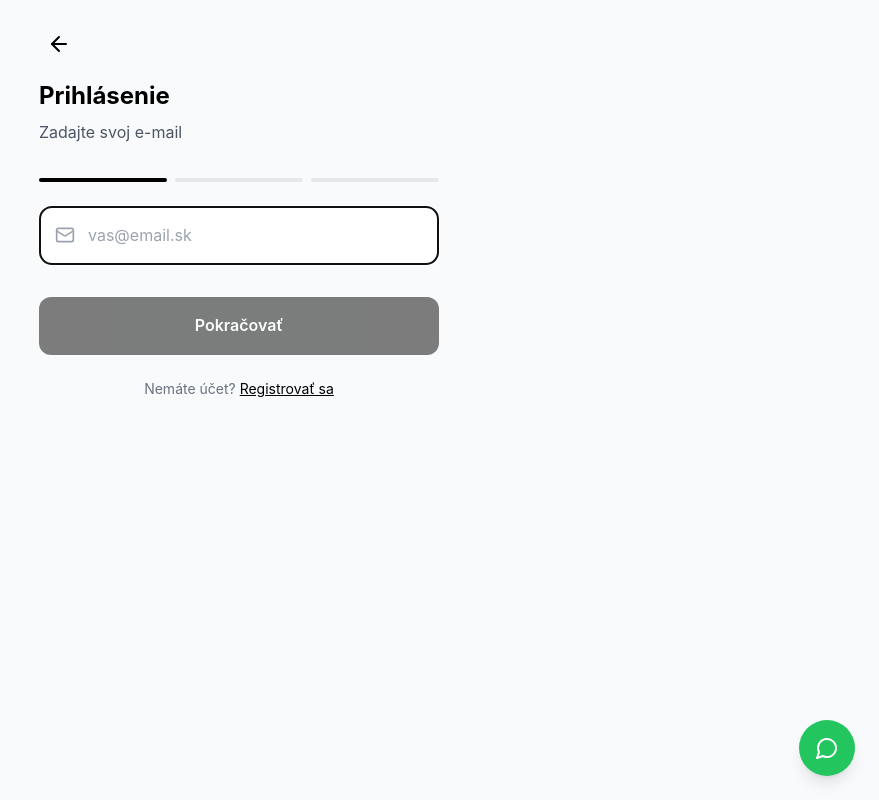
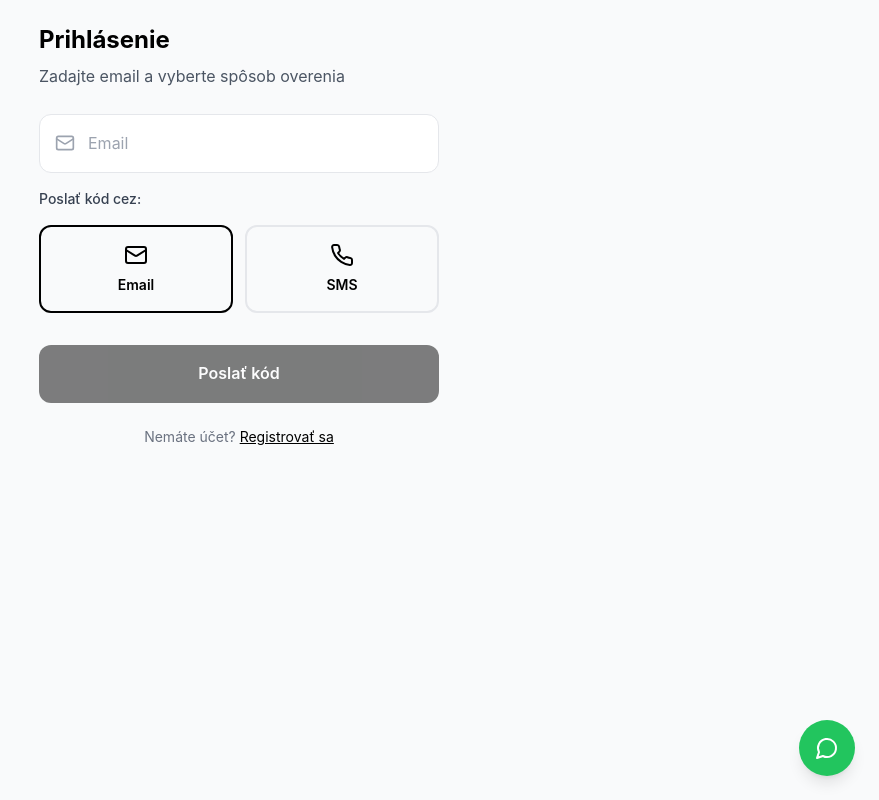
Before and after one commit to JoeBlackino80/vastor-app, a Next.js app: page /prihlasenie in a window 1280 px wide. Shown: the whole page, without its empty margins (401-1280 px from the left). Built offline with nearby package versions, Linux system fonts and the light colour scheme.

Commit message:
Simplified login - choose email or SMS

```diff
--- a/app/api/customer-login/route.ts
+++ b/app/api/customer-login/route.ts
@@ -1,16 +1,26 @@
 import { NextResponse } from 'next/server'
 import { supabase } from '@/lib/supabase'
-import bcrypt from 'bcryptjs'
 
 export async function POST(request: Request) {
   try {
-    const { email, password } = await request.json()
+    const { email, otp_verified } = await request.json()
+
+    if (!otp_verified) {
+      return NextResponse.json({ error: 'OTP overenie potrebné' }, { status: 401 })
+    }
+
     const { data: customer, error } = await (supabase.from('customers') as any)
-      .select('*').eq('email', email.toLowerCase().trim()).single()
-    if (error || !customer) return NextResponse.json({ error: 'Účet neexistuje' }, { status: 401 })
-    const validPassword = await bcrypt.compare(password, customer.password_hash)
-    if (!validPassword) return NextResponse.json({ error: 'Nesprávne heslo' }, { status: 401 })
+      .select('*')
+      .eq('email', email.toLowerCase().trim())
+      .single()
+
+    if (error || !customer) {
+      return NextResponse.json({ error: 'Účet neexistuje' }, { status: 401 })
+    }
+
+    // Remove sensitive fields
     const { password_hash: _, ...safeCustomer } = customer
+
     return NextResponse.json({ success: true, customer: safeCustomer })
   } catch (error) {
     return NextResponse.json({ error: 'Prihlásenie zlyhalo' }, { status: 500 })
--- a/app/prihlasenie/page.tsx
+++ b/app/prihlasenie/page.tsx
@@ -1,266 +1,223 @@
 'use client'
+import Turnstile from '@/components/Turnstile'
 import { useState } from 'react'
+import Link from 'next/link'
 import { useRouter } from 'next/navigation'
-import Link from 'next/link'
-import { ArrowLeft, Mail, AlertCircle, KeyRound, Phone } from 'lucide-react'
-import Turnstile from '@/components/Turnstile'
+import { Mail, Phone, KeyRound, AlertCircle, ArrowLeft } from 'lucide-react'
 
-const SUPABASE_URL = 'https://nkxnkcsvtqbbczhnpokt.supabase.co'
-
-export default function CustomerLogin() {
+export default function LoginPage() {
   const router = useRouter()
-  const [step, setStep] = useState<'email' | 'email-code' | 'sms-code'>('email')
+  const [step, setStep] = useState(1)
+  const [method, setMethod] = useState<'email' | 'sms'>('email')
   const [email, setEmail] = useState('')
   const [phone, setPhone] = useState('')
-  const [emailCode, setEmailCode] = useState('')
-  const [smsCode, setSmsCode] = useState('')
+  const [code, setCode] = useState('')
+  const [isSubmitting, setIsSubmitting] = useState(false)
   const [error, setError] = useState('')
-  const [isLoading, setIsLoading] = useState(false)
-  const [turnstileToken, setTurnstileToken] = useState('')
+  const [turnstileToken, setTurnstileToken] = useState<string | null>(null)
+  const [customerId, setCustomerId] = useState<string | null>(null)
 
-  // Step 1: Check account exists and send email OTP
-  const checkAndSendEmail = async (e: React.FormEvent) => {
-    e.preventDefault()
-    if (!email || !turnstileToken) return
-    setIsLoading(true)
+  const sendOtp = async () => {
     setError('')
+    setIsSubmitting(true)
 
     try {
       // Check if account exists
       const checkRes = await fetch('/api/check-account', {
         method: 'POST',
         headers: { 'Content-Type': 'application/json' },
-        body: JSON.stringify({ email: email.trim().toLowerCase(), type: 'customer' })
+        body: JSON.stringify({ email, type: 'customer' })
       })
       const checkData = await checkRes.json()
 
       if (!checkData.exists) {
-        setError('Účet neexistuje. Chcete sa registrovať?')
-        setIsLoading(false)
+        setError('Účet neexistuje. Zaregistrujte sa.')
+        setIsSubmitting(false)
         return
       }
 
-      setPhone(checkData.phone || '')
+      setCustomerId(checkData.id)
 
-      // Send email OTP
-      const res = await fetch(SUPABASE_URL + '/functions/v1/send-email', {
+      // Send OTP based on selected method
+      if (method === 'email') {
+        const res = await fetch('https://nkxnkcsvtqbbczhnpokt.supabase.co/functions/v1/send-email', {
           method: 'POST',
           headers: { 'Content-Type': 'application/json' },
-        body: JSON.stringify({ email: email.trim().toLowerCase() })
+          body: JSON.stringify({ email })
         })
-      const data = await res.json()
-
-      if (data.ok) {
-        setStep('email-code')
+        if (!res.ok) throw new Error('Nepodarilo sa odoslať kód')
       } else {
-        setError('Nepodarilo sa odoslať kód')
+        // Use phone from account
+        if (!checkData.phone) {
+          setError('Účet nemá telefónne číslo. Použite email.')
+          setIsSubmitting(false)
+          return
         }
-    } catch {
-      setError('Chyba pripojenia')
-    }
-    setIsLoading(false)
+        setPhone(checkData.phone)
+        const res = await fetch('https://nkxnkcsvtqbbczhnpokt.supabase.co/functions/v1/send-sms', {
+          method: 'POST',
+          headers: { 'Content-Type': 'application/json' },
+          body: JSON.stringify({ phone: checkData.phone })
+        })
+        if (!res.ok) throw new Error('Nepodarilo sa odoslať SMS')
       }
 
-  // Step 2: Verify email OTP and send SMS OTP
-  const verifyEmailAndSendSms = async (e: React.FormEvent) => {
+      setCode('')
+      setStep(2)
+    } catch (err) {
+      setError('Chyba pri odosielaní kódu')
+    } finally {
+      setIsSubmitting(false)
+    }
+  }
+
+  const verifyAndLogin = async (e: React.FormEvent) => {
     e.preventDefault()
-    if (!emailCode) return
-    setIsLoading(true)
     setError('')
+    setIsSubmitting(true)
 
     try {
-      // Verify email OTP
-      const res = await fetch(SUPABASE_URL + '/functions/v1/verify-otp', {
+      const verifyRes = await fetch('https://nkxnkcsvtqbbczhnpokt.supabase.co/functions/v1/verify-otp', {
         method: 'POST',
         headers: { 'Content-Type': 'application/json' },
-        body: JSON.stringify({ email: email.trim().toLowerCase(), code: emailCode.trim() })
+        body: JSON.stringify(method === 'email' ? { email, code } : { phone, code })
       })
-      const data = await res.json()
 
-      if (!data.ok) {
-        if (data.reason === 'invalid_code') setError('Nesprávny kód')
-        else if (data.reason === 'expired') { setError('Kód vypršal'); setStep('email') }
-        else setError('Overenie zlyhalo')
-        setIsLoading(false)
+      const verifyData = await verifyRes.json()
+      if (!verifyData.valid) {
+        setError(verifyData.error === 'expired' ? 'Kód vypršal, vyžiadajte nový' : 'Nesprávny kód')
+        setIsSubmitting(false)
         return
       }
 
-      // Send SMS OTP
-      const smsRes = await fetch(SUPABASE_URL + '/functions/v1/send-sms', {
+      // Get customer data and login
+      const loginRes = await fetch('/api/customer-login', {
         method: 'POST',
         headers: { 'Content-Type': 'application/json' },
-        body: JSON.stringify({ phone })
+        body: JSON.stringify({ email, otp_verified: true })
       })
-      const smsData = await smsRes.json()
 
-      if (smsData.ok) {
-        setStep('sms-code')
-      } else {
-        setError('Nepodarilo sa odoslať SMS')
+      const loginData = await loginRes.json()
+      if (!loginRes.ok) throw new Error(loginData.error || 'Chyba prihlásenia')
+
+      localStorage.setItem('customer', JSON.stringify(loginData.customer))
+      router.push('/moj-ucet')
+    } catch (err: any) {
+      setError(err.message || 'Chyba pri overovaní')
+    } finally {
+      setIsSubmitting(false)
     }
-    } catch {
-      setError('Chyba pripojenia')
-    }
-    setIsLoading(false)
   }
 
-  // Step 3: Verify SMS OTP and login
-  const verifySmsAndLogin = async (e: React.FormEvent) => {
-    e.preventDefault()
-    if (!smsCode) return
-    setIsLoading(true)
-    setError('')
-
-    try {
-      // Verify SMS OTP (using same verify-otp function, phone stored in email column)
-      const res = await fetch(SUPABASE_URL + '/functions/v1/verify-otp', {
-        method: 'POST',
-        headers: { 'Content-Type': 'application/json' },
-        body: JSON.stringify({ email: phone, code: smsCode.trim() })
-      })
-      const data = await res.json()
-
-      if (data.ok) {
-        // Get customer data
-        const custRes = await fetch('/api/check-account', {
-          method: 'POST',
-          headers: { 'Content-Type': 'application/json' },
-          body: JSON.stringify({ email: email.trim().toLowerCase(), type: 'customer' })
-        })
-        const custData = await custRes.json()
-
-        localStorage.setItem('customer', JSON.stringify({
-          id: custData.id,
-          email: email.trim().toLowerCase(),
-          phone
-        }))
-        router.push('/moj-ucet')
-      } else {
-        if (data.reason === 'invalid_code') setError('Nesprávny SMS kód')
-        else if (data.reason === 'expired') { setError('SMS kód vypršal'); setStep('email-code') }
-        else setError('Overenie zlyhalo')
-      }
-    } catch {
-      setError('Chyba pripojenia')
-    }
-    setIsLoading(false)
-  }
-
-  const maskPhone = (p: string) => {
-    if (!p) return ''
-    return p.slice(0, 4) + ' *** ' + p.slice(-3)
-  }
+  const maskPhone = (p: string) => p ? p.slice(0, 4) + ' *** ' + p.slice(-3) : ''
 
   return (
     <div className="min-h-screen bg-gray-50">
       <div className="max-w-md mx-auto p-6">
-        <button onClick={() => step === 'email' ? router.back() : setStep('email')} className="p-2 hover:bg-gray-200 rounded-full mb-4">
+        {step === 2 && (
+          <button onClick={() => setStep(1)} className="p-2 hover:bg-gray-100 rounded-full mb-4">
             <ArrowLeft className="w-6 h-6" />
           </button>
+        )}
+
         <h1 className="text-2xl font-bold mb-2">Prihlásenie</h1>
-        <p className="text-gray-600 mb-8">
-          {step === 'email' && 'Zadajte svoj e-mail'}
-          {step === 'email-code' && 'Zadajte kód z e-mailu'}
-          {step === 'sms-code' && 'Zadajte kód z SMS'}
+        <p className="text-gray-600 mb-6">
+          {step === 1 ? 'Zadajte email a vyberte spôsob overenia' : `Zadajte kód z ${method === 'email' ? 'emailu' : 'SMS'}`}
         </p>
-
-        {/* Progress */}
-        <div className="flex gap-2 mb-6">
-          <div className={`h-1 flex-1 rounded-full ${step === 'email' ? 'bg-black' : 'bg-green-500'}`} />
-          <div className={`h-1 flex-1 rounded-full ${step === 'email-code' ? 'bg-black' : step === 'sms-code' ? 'bg-green-500' : 'bg-gray-200'}`} />
-          <div className={`h-1 flex-1 rounded-full ${step === 'sms-code' ? 'bg-black' : 'bg-gray-200'}`} />
-        </div>
 
         {error && (
           <div className="flex items-center gap-2 text-red-500 text-sm mb-4 p-3 bg-red-50 rounded-xl">
             <AlertCircle className="w-4 h-4 flex-shrink-0" />
             <span>{error}</span>
-            {error.includes('Registrovať') && (
-              <Link href="/registracia" className="ml-auto text-black underline font-medium">Registrovať</Link>
+            {error.includes('Zaregistrujte') && (
+              <Link href="/registracia" className="ml-auto text-black underline font-medium">Registrácia</Link>
             )}
           </div>
         )}
 
-        {/* Step 1: Email */}
-        {step === 'email' && (
-          <form onSubmit={checkAndSendEmail} className="space-y-4">
+        {step === 1 && (
+          <div className="space-y-4">
             <div className="relative">
               <Mail className="absolute left-4 top-1/2 -translate-y-1/2 w-5 h-5 text-gray-400" />
               <input
                 type="email"
-                placeholder="vas@email.sk"
+                placeholder="Email"
                 value={email}
                 onChange={e => setEmail(e.target.value)}
                 className="w-full pl-12 pr-4 py-4 bg-white border border-gray-200 rounded-xl"
                 required
-                autoFocus
               />
             </div>
+
+            <p className="font-medium text-sm text-gray-700">Poslať kód cez:</p>
+            <div className="grid grid-cols-2 gap-3">
+              <button
+                type="button"
+                onClick={() => setMethod('email')}
+                className={`p-4 rounded-xl border-2 flex flex-col items-center gap-2 ${method === 'email' ? 'border-black bg-gray-50' : 'border-gray-200'}`}
+              >
+                <Mail className="w-6 h-6" />
+                <span className="font-semibold text-sm">Email</span>
+              </button>
+              <button
+                type="button"
+                onClick={() => setMethod('sms')}
+                className={`p-4 rounded-xl border-2 flex flex-col items-center gap-2 ${method === 'sms' ? 'border-black bg-gray-50' : 'border-gray-200'}`}
+              >
+                <Phone className="w-6 h-6" />
+                <span className="font-semibold text-sm">SMS</span>
+              </button>
+            </div>
+
             <Turnstile onVerify={setTurnstileToken} />
+
             <button
-              type="submit"
-              disabled={isLoading || !turnstileToken || !email}
+              type="button"
+              onClick={sendOtp}
+              disabled={isSubmitting || !email || !turnstileToken}
               className="w-full py-4 bg-black text-white rounded-xl font-semibold disabled:opacity-50"
             >
-              {isLoading ? 'Overujem...' : 'Pokračovať'}
+              {isSubmitting ? 'Posielam...' : 'Poslať kód'}
             </button>
-          </form>
+          </div>
         )}
 
-        {/* Step 2: Email Code */}
-        {step === 'email-code' && (
-          <form onSubmit={verifyEmailAndSendSms} className="space-y-4">
+        {step === 2 && (
+          <form onSubmit={verifyAndLogin} className="space-y-4">
             <p className="text-sm text-gray-500 mb-4">
-              Poslali sme 6-miestny kód na <span className="font-medium text-black">{email}</span>
+              Kód sme poslali na{' '}
+              <span className="font-medium text-black">
+                {method === 'email' ? email : maskPhone(phone)}
+              </span>
             </p>
+
             <div className="relative">
               <KeyRound className="absolute left-4 top-1/2 -translate-y-1/2 w-5 h-5 text-gray-400" />
               <input
                 type="text"
                 placeholder="000000"
-                value={emailCode}
-                onChange={e => setEmailCode(e.target.value.replace(/\D/g, '').slice(0, 6))}
+                value={code}
+                onChange={e => setCode(e.target.value.replace(/\D/g, '').slice(0, 6))}
                 className="w-full pl-12 pr-4 py-4 bg-white border border-gray-200 rounded-xl text-center text-2xl tracking-widest"
                 maxLength={6}
-                required
                 autoFocus
               />
             </div>
+
             <button
               type="submit"
-              disabled={isLoading || emailCode.length !== 6}
+              disabled={isSubmitting || code.length !== 6}
               className="w-full py-4 bg-black text-white rounded-xl font-semibold disabled:opacity-50"
             >
-              {isLoading ? 'Overujem...' : 'Overiť e-mail'}
+              {isSubmitting ? 'Overujem...' : 'Prihlásiť sa'}
             </button>
-          </form>
-        )}
 
-        {/* Step 3: SMS Code */}
-        {step === 'sms-code' && (
-          <form onSubmit={verifySmsAndLogin} className="space-y-4">
-            <p className="text-sm text-gray-500 mb-4">
-              Poslali sme SMS kód na <span className="font-medium text-black">{maskPhone(phone)}</span>
-            </p>
-            <div className="relative">
-              <Phone className="absolute left-4 top-1/2 -translate-y-1/2 w-5 h-5 text-gray-400" />
-              <input
-                type="text"
-                placeholder="000000"
-                value={smsCode}
-                onChange={e => setSmsCode(e.target.value.replace(/\D/g, '').slice(0, 6))}
-                className="w-full pl-12 pr-4 py-4 bg-white border border-gray-200 rounded-xl text-center text-2xl tracking-widest"
-                maxLength={6}
-                required
-                autoFocus
-              />
-            </div>
             <button
-              type="submit"
-              disabled={isLoading || smsCode.length !== 6}
-              className="w-full py-4 bg-black text-white rounded-xl font-semibold disabled:opacity-50"
+              type="button"
+              onClick={() => { setStep(1); setCode('') }}
+              className="w-full py-3 text-gray-600"
             >
-              {isLoading ? 'Prihlasujem...' : 'Prihlásiť sa'}
+              Poslať nový kód
             </button>
           </form>
         )}
```
Lines whose indentation alone changed are shown as unchanged.
